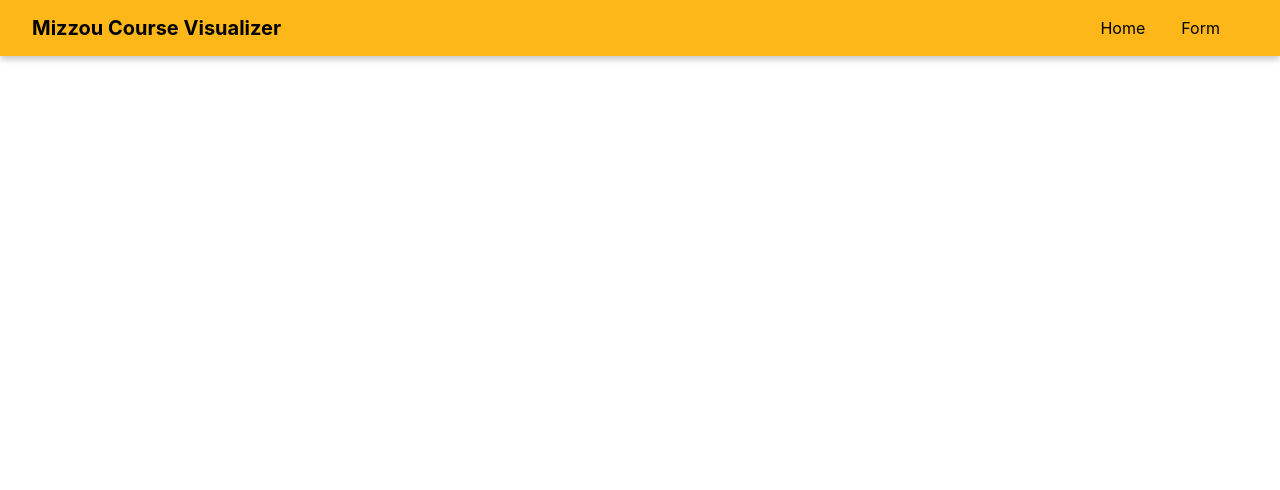
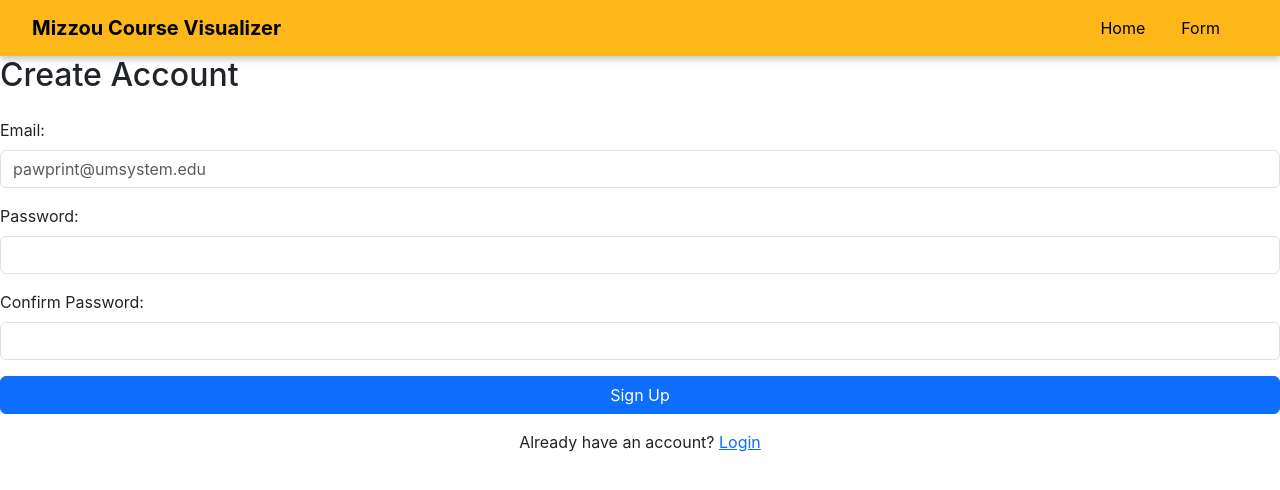
Before and after one commit to Jeh333/Jeh333.github.io, a React (Create React App) app in the folder client/: page /signup in a window 1280 px wide. Shown: the top 490 px of the page. Built offline with nearby package versions, Linux system fonts and the light colour scheme.

Commit message:
LoginPage and SignUpPage frontend interface

```diff
--- a/client/src/App.js
+++ b/client/src/App.js
@@ -2,6 +2,8 @@ import { BrowserRouter as Router, Route, Routes } from "react-router-dom";
 import HomePage from "./pages/HomePage";
 import FormPage from "./pages/FormPage";
 import AppNavbar from "./components/Navbar";
+import LoginPage from "./pages/LoginPage";
+import SignupPage from "./pages/SignupPage";
 
 function App() {
   return (
@@ -10,6 +12,8 @@ function App() {
       <Routes>
         <Route path="/" element={<HomePage />} />  {/* Home now shows HomePage instead of form */}
         <Route path="/form" element={<FormPage />} />  {/* Form is now linked to /form */}
+        <Route path="/login" element={<LoginPage />} />
+        <Route path="/signup" element={<SignupPage />} />
       </Routes>
     </Router>
   );
--- a/client/src/pages/LoginPage.js
+++ b/client/src/pages/LoginPage.js
@@ -1,4 +1,5 @@
 import React, { useState } from 'react';
+import { Link } from 'react-router-dom';
 
 function LoginPage() {
     const [username, setUsername] = useState('');
@@ -6,7 +7,7 @@ function LoginPage() {
 
     const handleSubmit = (event) => {
         event.preventDefault();
-        // Here you would typically handle the login logic, e.g., sending a request to your backend
+        // Here you handle the login logic
         console.log('Username:', username);
         console.log('Password:', password);
     };
@@ -39,6 +40,9 @@ function LoginPage() {
                 </div>
                 <button type="submit" className="btn btn-primary w-100">Login</button>
             </form>
+            <div className="text-center mt-3">
+                <p>Don't have an account? <Link to="/signup">Create Account</Link></p>
+            </div>
         </div>
     );
 }
--- /dev/null
+++ b/client/src/pages/SignupPage.js
@@ -0,0 +1,103 @@
+import React, { useState } from 'react';
+import { Link } from 'react-router-dom';
+
+function SignupPage() {
+    const [formData, setFormData] = useState({
+        email: '',
+        password: '',
+        confirmPassword: ''
+    });
+    const [emailError, setEmailError] = useState('');
+
+    const validateEmail = (email) => {
+        const emailRegex = /^[a-zA-Z0-9]+@umsystem\.edu$/;
+        return emailRegex.test(email);
+    };
+
+    const handleChange = (e) => {
+        const { name, value } = e.target;
+        setFormData(prevState => ({
+            ...prevState,
+            [name]: value
+        }));
+
+        // Clear email error when user types
+        if (name === 'email') {
+            setEmailError('');
+        }
+    };
+
+    const handleSubmit = (event) => {
+        event.preventDefault();
+
+        // Validate email format
+        if (!validateEmail(formData.email)) {
+            setEmailError('Please enter a valid @umsystem.edu email address');
+            return;
+        }
+
+        if (formData.password !== formData.confirmPassword) {
+            alert("Passwords don't match!");
+            return;
+        }
+
+        console.log('Form submitted:', formData);
+        // Here you handle the signup logic
+    };
+
+    return (
+        <div className="login-page"> {/* Reusing login-page styles */}
+            <h2 className="mb-4">Create Account</h2>
+            <form onSubmit={handleSubmit}>
+                <div className="mb-3">
+                    <label htmlFor="email" className="form-label">Email:</label>
+                    <input
+                        type="email"
+                        id="email"
+                        name="email"
+                        className={`form-control ${emailError ? 'is-invalid' : ''}`}
+                        value={formData.email}
+                        onChange={handleChange}
+                        placeholder="pawprint@umsystem.edu"
+                        required
+                    />
+                    {emailError && (
+                        <div className="invalid-feedback">
+                            {emailError}
+                        </div>
+                    )}
+                </div>
+                <div className="mb-3">
+                    <label htmlFor="password" className="form-label">Password:</label>
+                    <input
+                        type="password"
+                        id="password"
+                        name="password"
+                        className="form-control"
+                        value={formData.password}
+                        onChange={handleChange}
+                        required
+                    />
+                </div>
+                <div className="mb-3">
+                    <label htmlFor="confirmPassword" className="form-label">Confirm Password:</label>
+                    <input
+                        type="password"
+                        id="confirmPassword"
+                        name="confirmPassword"
+                        className="form-control"
+                        value={formData.confirmPassword}
+                        onChange={handleChange}
+                        required
+                    />
+                </div>
+                <button type="submit" className="btn btn-primary w-100">Sign Up</button>
+            </form>
+            <div className="text-center mt-3">
+                <p>Already have an account? <Link to="/login">Login</Link></p>
+            </div>
+        </div>
+    );
+}
+
+export default SignupPage;
```
Also changed, not shown: 1 other file (tests, documents, lock files or other folders).
